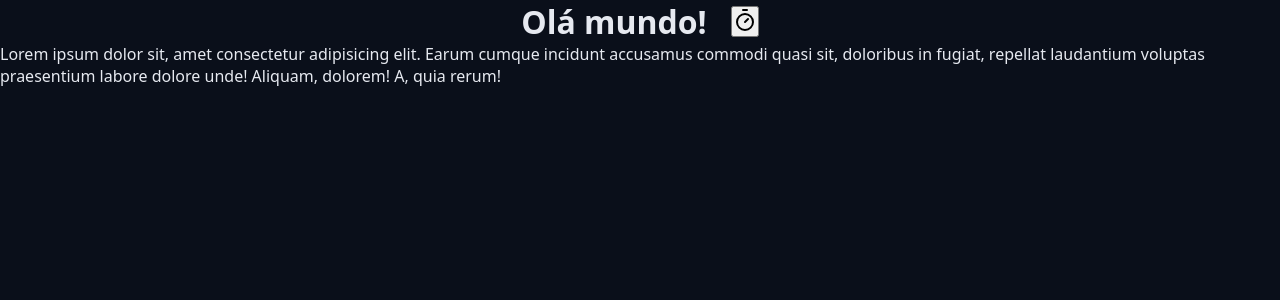
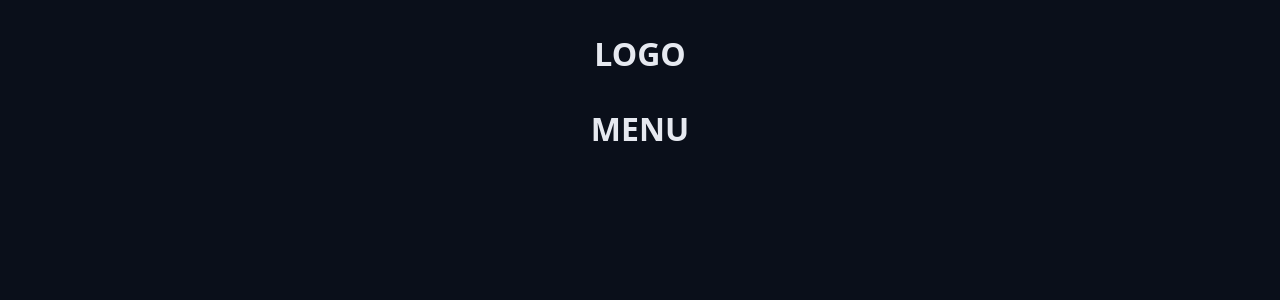
Before and after one commit to Italosm/chronos, a React (Vite) app: page / in a window 1280 px wide. Shown: the top 300 px of the page. Built offline with nearby package versions, Linux system fonts and the light colour scheme.

Commit message:
refac: container component

```diff
--- a/src/App.tsx
+++ b/src/App.tsx
@@ -1,24 +1,19 @@
 import "./styles/theme.css";
 import "./styles/global.css";
+
 import { Heading } from "./components/Heading";
-import { TimerIcon } from "lucide-react";
+import { Container } from "./components/Container";
 
 export function App() {
   return (
     <>
-      <Heading>
-        Olá mundo!
-        <button>
-          <TimerIcon />
-        </button>
-      </Heading>
+      <Container>
+        <Heading>LOGO</Heading>
+      </Container>
 
-      <p>
-        Lorem ipsum dolor sit, amet consectetur adipisicing elit. Earum cumque
-        incidunt accusamus commodi quasi sit, doloribus in fugiat, repellat
-        laudantium voluptas praesentium labore dolore unde! Aliquam, dolorem! A,
-        quia rerum!
-      </p>
+      <Container>
+        <Heading>MENU</Heading>
+      </Container>
     </>
   );
 }
--- /dev/null
+++ b/src/components/Container/index.tsx
@@ -0,0 +1,13 @@
+import styles from "./styles.module.css";
+
+type ContainerProps = {
+  children: React.ReactNode;
+};
+
+export function Container({ children }: ContainerProps) {
+  return (
+    <div className={styles.container}>
+      <div className={styles.content}>{children}</div>
+    </div>
+  );
+}
--- /dev/null
+++ b/src/components/Container/styles.module.css
@@ -0,0 +1,12 @@
+.container-fluid {
+  max-width: auto;
+}
+
+.container {
+  max-width: 98rem;
+  margin: 0 auto;
+}
+
+.content {
+  margin: 3.2rem;
+}
--- a/src/components/Heading.tsx
+++ b/src/components/Heading/index.tsx
@@ -1,4 +1,4 @@
-import styles from "./Heading.module.css";
+import styles from "./styles.module.css";
 
 type HeadingProps = {
   children: React.ReactNode;
```
Also changed, not shown: src/components/Heading/styles.module.css (renamed from src/components/Heading.module.css).
